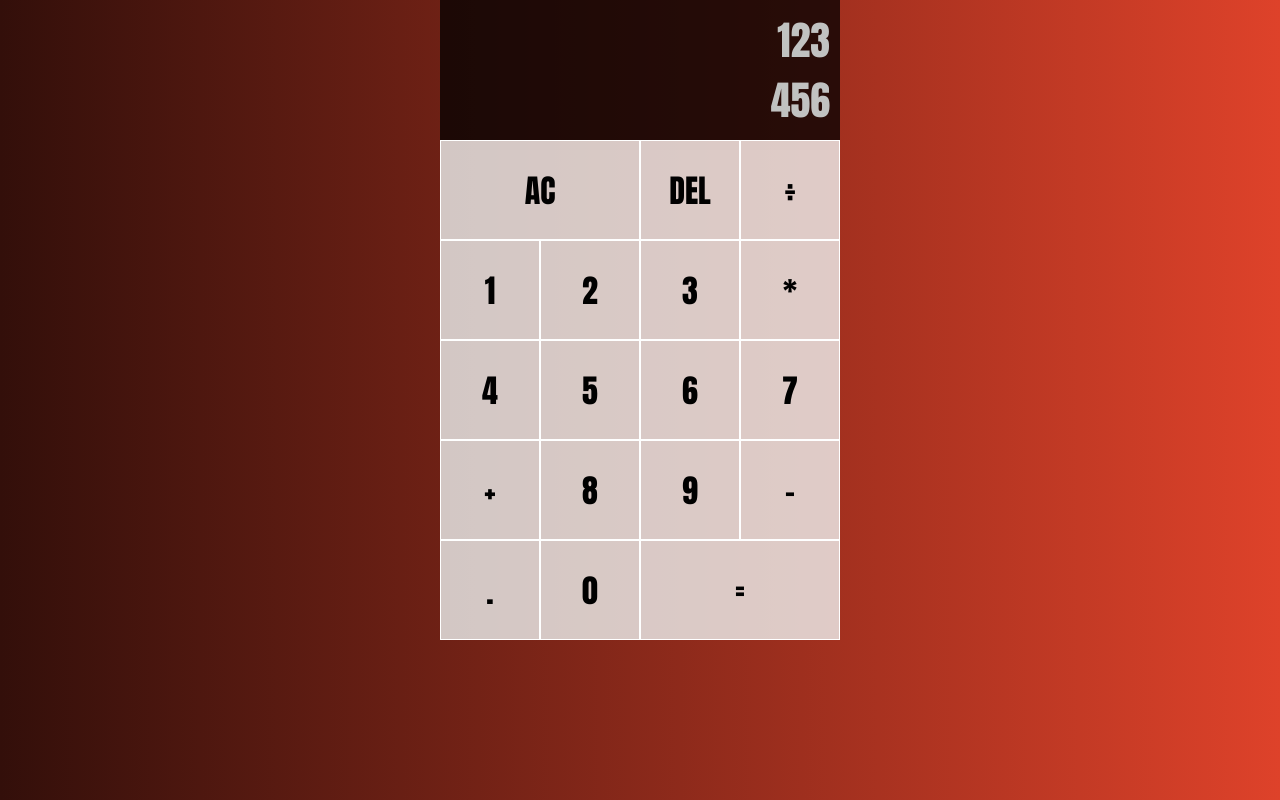
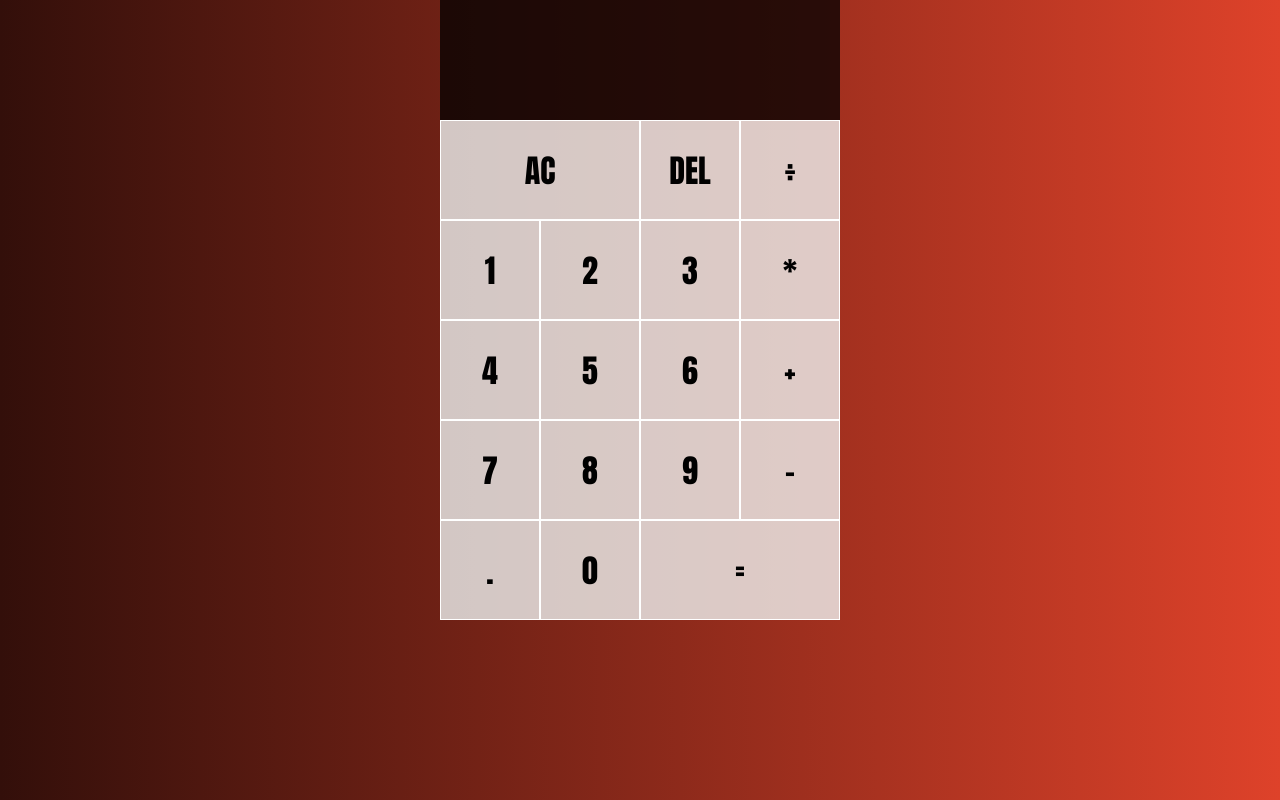
Before and after one commit to DevRNelson/Calculator, a plain HTML site: page Index.html in a window 1280 px wide. Shown: the top 800 px of the page. Drawn offline with Linux system fonts and the light colour scheme.

Commit message:
Removed Numbers from Previous and Current Operand

```diff
--- a/Index.html
+++ b/Index.html
@@ -13,8 +13,8 @@
 <body>
     <div class="calculator-grid">
         <div class="output">
-            <div data-previous-operand class="previous-operand">123</div>
-            <div data-current-operand class="current-operand">456</div>
+            <div data-previous-operand class="previous-operand"></div>
+            <div data-current-operand class="current-operand"></div>
         </div>
         <button data-all-clear class="span-two">AC</button>
         <button data-delete>DEL</button>
@@ -26,8 +26,8 @@
         <button data-number>4</button>
         <button data-number>5</button>
         <button data-number>6</button>
+        <button data-operation>+</button>
         <button data-number>7</button>
-        <button data-operation>+</button>
         <button data-number>8</button>
         <button data-number>9</button>
         <button data-operation>-</button>
--- a/JS/Script.js
+++ b/JS/Script.js
@@ -11,7 +11,7 @@ class Calculator {
     }
 
     appendNumber(number) {
-
+        this.currentOperand = number
     }
 
     chooseOpertaion(operation) {
@@ -23,7 +23,7 @@ class Calculator {
     }
 
     updateDisplay() {
-
+        this.currentOperandtextElement.innerText = this.currentOperand
     }
 }
 
```
